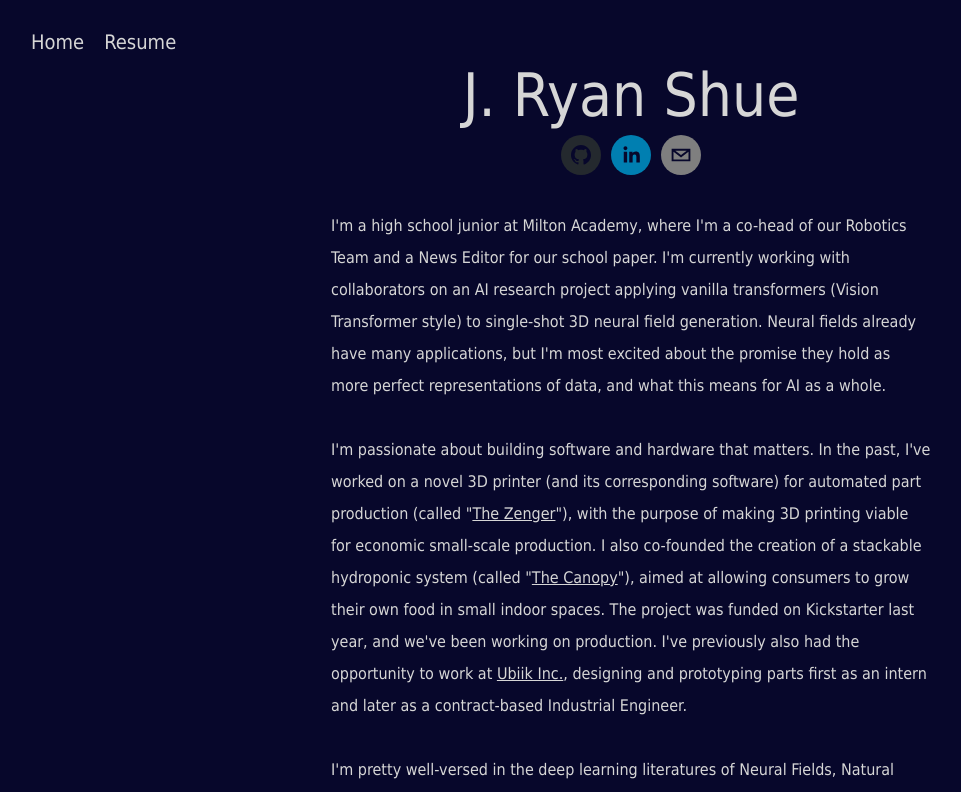
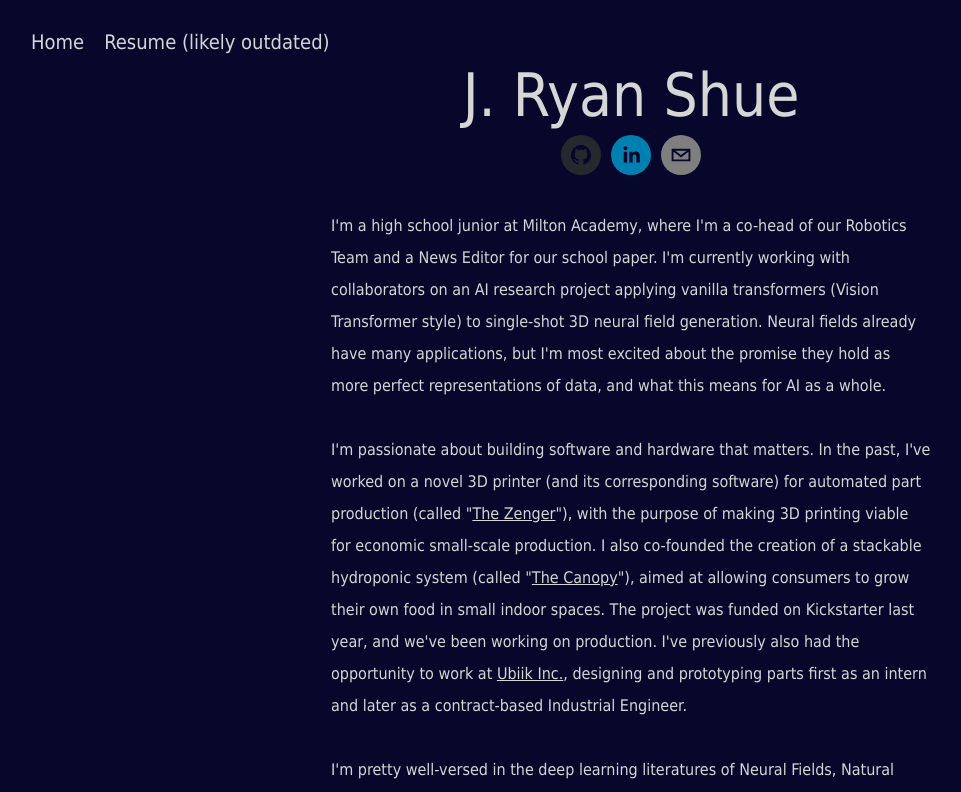
Before and after one commit to JRyanShue/personal-website, a React (Create React App) app: page / in a window 1280 px wide. Shown: the top 792 px of the page, without its empty margins (9-970 px from the left). Built offline with nearby package versions, Linux system fonts and the light colour scheme.

Commit message:
Update FrontMenubar.js

```diff
--- a/src/FrontMenubar.js
+++ b/src/FrontMenubar.js
@@ -14,7 +14,7 @@
             onMouseHover={() => {document.getElementById('resume').style.color = '#ff0000'}}
             style={{cursor:'pointer', marginLeft:'10px', marginRight:'10px'}}
             >
-                Resume
+                Resume (likely outdated)
             </div>
         </div>
     )
```
